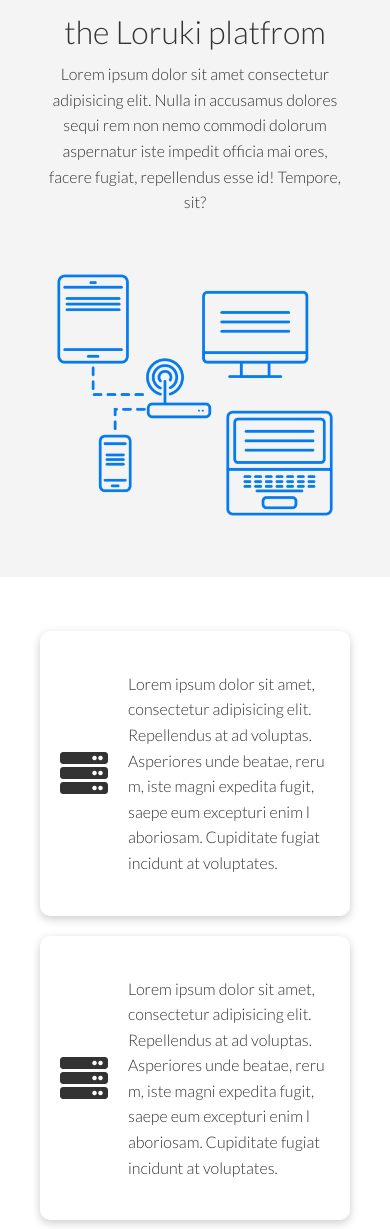
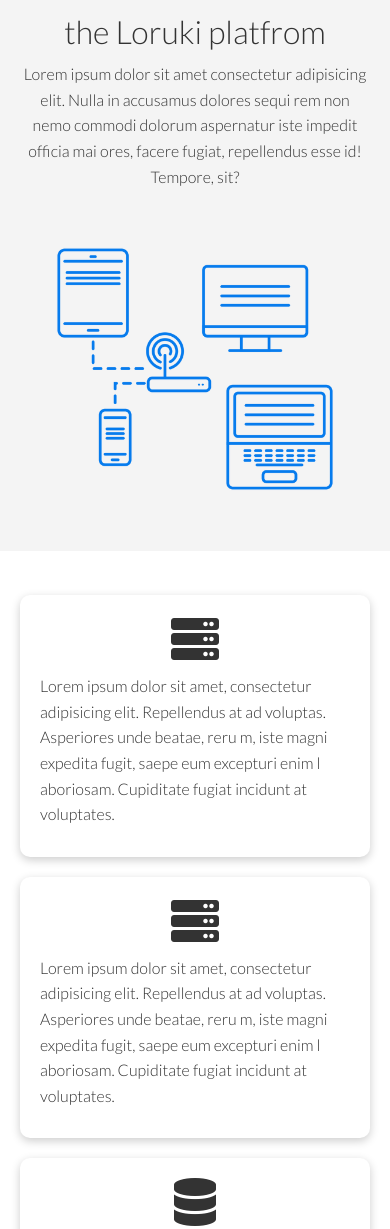
Before and after one commit to kouroshAf81/Build-a-Responsive-Website-Grid-Flexbox, a plain HTML site: page features.html in a window 390 px wide. Shown: the part 594-1823 px from the top of the page. Drawn offline with Linux system fonts and the light colour scheme.

Commit message:
make responsive

```diff
--- a/css/style.css
+++ b/css/style.css
@@ -14,34 +14,41 @@
     padding: 0;
     margin: 0;
 }
+
 /* navbar */
 .navbar {
     background-color: var(--primary-color);
     color: #fff;
     height: 70px;
 }
+
 .navbar .flex {
     justify-content: space-between;
 }
+
 .navbar ul {
     display: flex;
 }
+
 .navbar a {
     color: #fff;
     padding: 10px;
     margin: 0 5px;
 }
+
 .navbar a:hover {
     border-bottom: 2px #fff solid
 }
+
 /* showcase */
 .showcase {
-  height : 400px;
+    height: 400px;
     background-color: var(--primary-color);
     color: #fff;
     position: relative;
 }
-.showcase::before,.showcase::after{
+
+.showcase::before, .showcase::after {
     content: "";
     position: absolute;
     height: 100px;
@@ -54,11 +61,13 @@
     -moz-transform: skewY(-3deg);
     -ms-transform: skewY(-3deg);
 }
+
 .showcase .grid {
-  grid-template-columns: 55% 45%;
+    grid-template-columns: 1fr 1fr;
     gap: 30px;
     overflow: visible;
 }
+
 .showcase-form {
     position: relative;
     top: 60px;
@@ -68,105 +77,129 @@
     justify-self: flex-end;
     z-index: 100;
 }
-.showcase-form .form-control{
+
+.showcase-form .form-control {
     margin: 30px 0;
 }
-.showcase-form input[type='text'],.showcase-form input[type='email'] {
+
+.showcase-form input[type='text'], .showcase-form input[type='email'] {
     border: 0;
     border-bottom: 1px solid #b4becb;
     width: 100%;
     padding: 3px;
     font-size: 16px;
 }
-.showcase-form input:focus{
+
+.showcase-form input:focus {
     outline: none;
 }
+
 .showcase h1 {
     font-size: 40px;
 }
+
 .showcase p {
-  margin: 20px 0 ;
+    margin: 20px 0;
 }
 
 /* stats */
 .stats {
     padding-top: 100px;
 }
+
 .stats-heading {
     max-width: 500px;
     margin: auto;
 }
+
 .stats .grid h3 {
     font-size: 35px;
 }
+
 .stats .grid p {
     font-size: 20px;
     font-weight: bold;
 }
+
 /* cli */
 .cli .grid {
     grid-template-columns: repeat(3, 1fr);
-  grid-template-rows: repeat(2,1fr);
+    grid-template-rows: repeat(2, 1fr);
 }
-.cli .grid > *:first-child{
+
+.cli .grid>*:first-child {
     grid-column: 1/span 2;
     grid-row: 1 / span 2
 }
+
 /* languages */
-.languages .flex{
+.languages .flex {
     flex-wrap: wrap;
 }
+
 .languages .card {
     text-align: center;
     margin: 18px 10px 40px;
     transition: transform .2s
 }
-.languages .card:hover{
+
+.languages .card:hover {
     transform: translateY(-15px);
 }
+
 .languages .card h4 {
     font-size: 20px;
     margin-bottom: 10px;
 }
 
 /* features */
-.features-head img,.docs-head img {
+.features-head img, .docs-head img {
     width: 200px;
     justify-self: flex-end;
 }
+
 .features-sub-head img {
-  width: 300px;
+    max-width: 300px;
     justify-self: flex-end;
 }
-.features-main .card > i{
+
+.features-main .card>i {
     margin-right: 20px;
 }
+
 .features-main .card:nth-child(1) {
     grid-column: 1/ span 3;
 }
+
 .features-main .grid {
     padding: 30px;
 }
+
 .features-main .card:nth-child(2) {
     grid-column: 1/span 2;
 }
+
 /* docs */
 .docs-main h3 {
     margin: 20px 0;
 }
+
 .docs-main .grid {
     grid-template-columns: 1fr 2fr;
     align-items: flex-start;
 }
+
 .docs-main nav li {
     font-size: 17px;
     padding-bottom: 5px;
     margin-bottom: 5px;
     border-bottom: 1px solid #ccc
 }
+
 .docs-main a:hover {
     font-weight: bold;
 }
+
 /* footer */
 .footer .social a {
     margin: 0 10px;
@@ -176,46 +209,65 @@
 
 /* Tablet */
 @media (max-width: 768px) {
-  .grid,.stats .grid,.showcase .grid,.cli .grid, .cloud .grid
-  ,.features-main .grid, .docs-main .grid{
+    .grid, .stats .grid, .showcase .grid, .cli .grid, .cloud .grid, .features-main .grid, .docs-main .grid {
         grid-template-columns: 1fr;
         grid-template-rows: 1fr;
     }
+
     .showcase {
         height: auto;
     }
+
     .showcase-text {
         text-align: center;
         margin-top: 40px;
     }
+
     .showcase-form {
         justify-self: center;
         margin: auto;
+        width: 100%;
     }
-  .cli .grid > *:first-child {
+
+    .cli .grid>*:first-child {
         grid-column: 1;
         grid-row: 1;
     }
-  .features-head,.features-sub-head,.docs-head {
+
+    .features-head, .features-sub-head, .docs-head {
         text-align: center;
     }
-  .features-head img,.features-sub-head img,.docs-head img{
+
+    .features-head img, .features-sub-head img, .docs-head img {
         justify-self: center;
     }
-  .features-main .grid > .card:nth-child(1),.features-main .grid > .card:nth-child(2) {
+
+    .features-main .grid>.card:nth-child(1), .features-main .grid>.card:nth-child(2) {
         grid-column: 1;
     }
 }
+
 /* Mobile */
 @media (max-width: 500px) {
     .navbar {
         height: 110px;
     }
+
     .navbar .flex {
         flex-direction: column;
     }
+
     .navbar ul {
         padding: 10px;
-    background: rgba(0,0,0,0.1);
+        background: rgba(0, 0, 0, 0.1);
     }
+
+    .features-main .grid {
+        padding: 20px;
     }
+
+    .features-main .card>i {
+        margin-right: 0;
+    }
+
+}
--- a/css/utilities.css
+++ b/css/utilities.css
@@ -43,8 +43,8 @@ pre {
 .container {
     max-width: 1100px;
     margin: 0 auto;
-    overflow: auto;
     padding: 0 40px;
+    overflow: hidden;
 }
 
 .card {
@@ -274,3 +274,13 @@ pre {
 .p-5 {
     padding: 4rem;
 }
+
+@media (max-width: 500px) {
+    .container {
+        padding: 0 20px;
+    }
+    .card.flex {
+        flex-direction: column;
+        margin: 0;
+    }
+}
```
Lines whose indentation alone changed are shown as unchanged.
